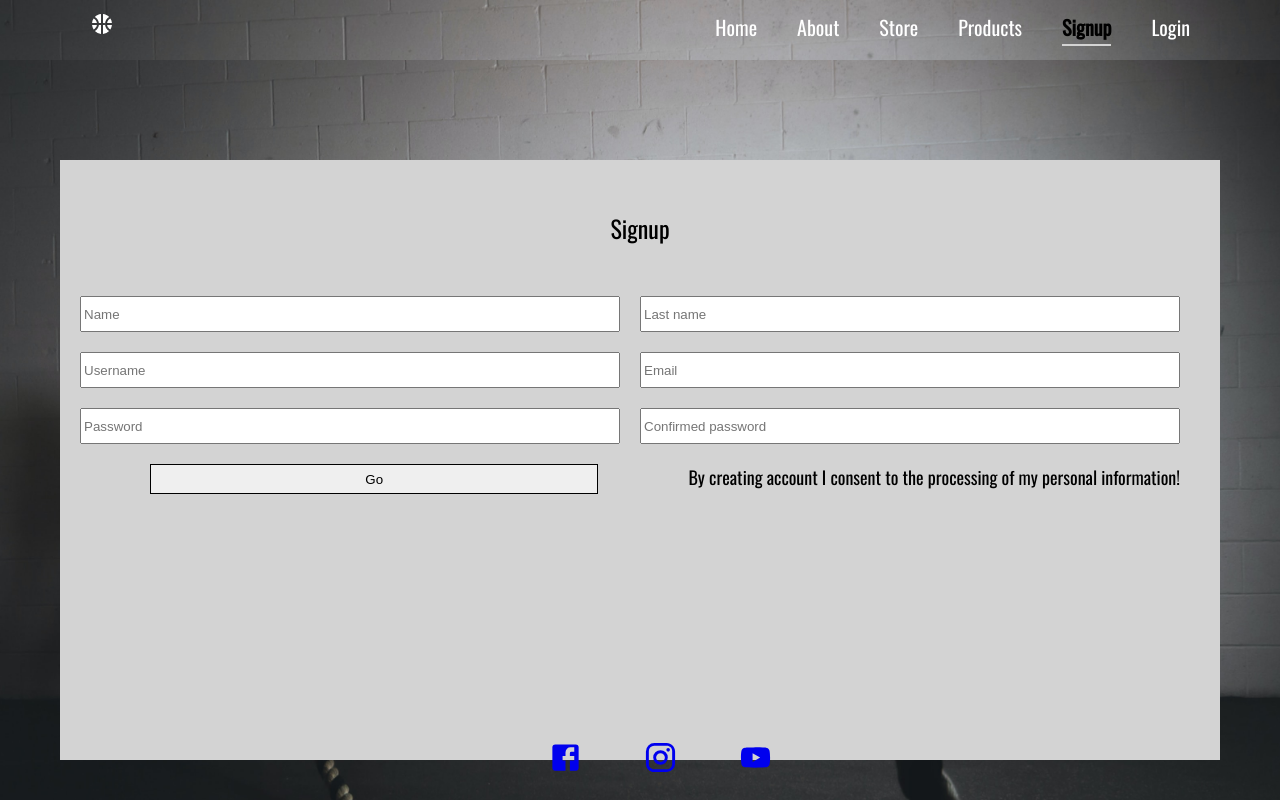
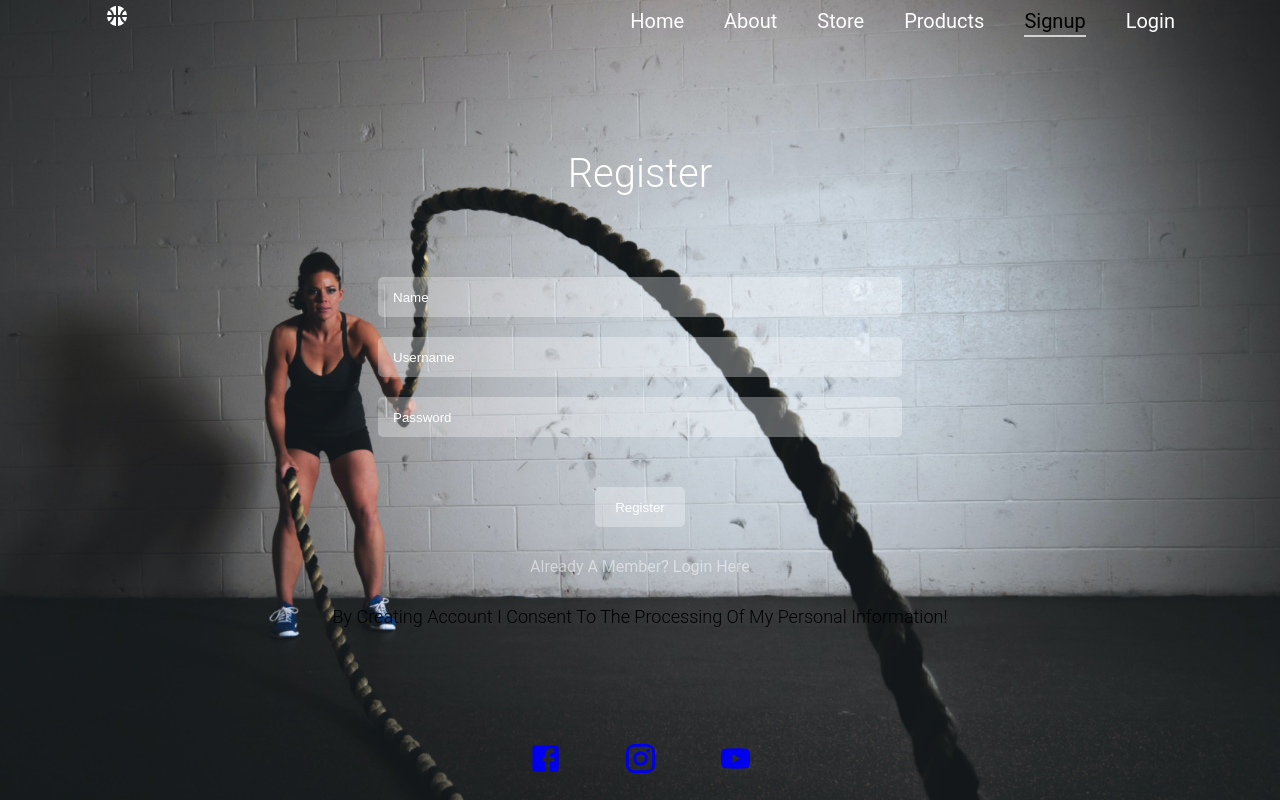
Before and after one commit to TechWithRyan/vite-shop, a React (Vite) app: page /Signup in a window 1280 px wide. Shown: the top 800 px of the page. Built offline with nearby package versions, Linux system fonts and the light colour scheme.

Commit message:
Styling done

```diff
--- a/src/component/Login.jsx
+++ b/src/component/Login.jsx
@@ -4,7 +4,6 @@ import styled from 'styled-components';
 
 const Button = styled.button`
   width: 20%;
-  border: 1px solid;
   margin: 0 auto;
   margin-top: 20px ;
   height: 30px;
@@ -19,7 +18,6 @@ const Input = styled.input`
 
 const Wrapper = styled.div`
   padding: 40px;
-  background-color: lightgray;
   height: 50%;
   margin: 0 auto;
   margin-top: 20px;
@@ -32,7 +30,6 @@ const Container = styled.div`
   display: flex;
   align-item: center;
   justify-content: center;
-  background-color: #fff;
 `;
 
 const Form = styled.form`
@@ -41,9 +38,9 @@ const Form = styled.form`
 `;
 
 const Title = styled.h1`
-  font-size: 24px;
+  font-size: 40px;
   font-weight: 300;
-  color: #000;
+  color: #fff;
   padding: 30px;
 `;
 
@@ -60,12 +57,12 @@ const Login = () => {
     <Container className='hero-image'>
       <Wrapper>
         <Title>Login</Title>
-        <Form>
+        <Form className='form'>
 
-          <Input placeholder="Username"/>
+          <Input placeholder="Username" class="email"/>
           <Input placeholder="Password" type="password"/>
           <Link>Forgot Password?</Link>
-          <Button>Go</Button>
+          <Button className='submit-btn'>Go</Button>
           <Link>New Account</Link>
 
         </Form>
--- a/src/component/Navbar/Navbar.css
+++ b/src/component/Navbar/Navbar.css
@@ -45,7 +45,6 @@
 
 .nav-elements ul a.active{
     color: black;
-    font-weight: 800;
     position: relative;
 }
 
@@ -74,7 +73,10 @@
         position: absolute;
         right: 0;
         top: 60px;
-        background-color:#0e6397;
+        background-image:url("/images/gym.jpg");
+        background-position: center;
+        background-size: cover;
+        background-repeat: no-repeat;
         width: 0px;
         height: 60vh;
         transition: all 0.3s ease-in;
--- /dev/null
+++ b/src/component/Signup.css
@@ -0,0 +1,77 @@
+* {
+    margin: 0;
+    padding: 0;
+    box-sizing: border-box;
+}
+
+*:focus {
+    outline: none;
+}
+
+.form {
+    width: 400px;
+    height: auto;
+    color: #fff;
+    font-family: 'roboto', sans-serif;
+}
+
+.heading {
+    opacity: 1;
+    text-transform: capitalize;
+    text-align: center;
+    font-size: 40px;
+    font-weight: 300;
+    margin-bottom: 50px;
+}
+
+input,
+.submit-btn {
+    opacity: 1;
+    width: 80%;
+    height: 40px;
+    display: block;
+    margin: 20px auto;
+    border-radius: 5px;
+    background: rgba(255, 255, 255, 0.3);
+    border: none;
+    color: #fff;
+    padding: 15px;
+    transition: .5s;
+    text-transform: capitalize;
+}
+
+input::placeholder {
+    color: #fff;
+}
+
+input:focus,
+.submit-btn:hover {
+    background: #fff;
+    color: #000;
+}
+
+input:focus::placeholder {
+    color: #000;
+}
+
+.submit-btn {
+    width: auto;
+    padding: 0 20px;
+    cursor: pointer;
+    margin: 50px auto 0;
+    opacity: 1;
+}
+
+.link {
+    opacity: 1;
+    text-align: center;
+    text-transform: capitalize;
+    text-decoration: none;
+    color: rgba(255, 255, 255, 0.5);
+    display: block;
+    margin: 30px auto;
+}
+
+.link:hover {
+    color: #fff;
+}
--- a/src/component/Signup.jsx
+++ b/src/component/Signup.jsx
@@ -1,4 +1,5 @@
 import styled from 'styled-components';
+import "./Signup.css"
 
 const Agreement = styled.span`
   font-size:18px;
@@ -6,26 +7,14 @@ const Agreement = styled.span`
 `;
 
 const Button = styled.button`
-  width: 40%;
-  border: 1px solid;
-  margin: 0 auto;
-  margin-top: 20px ;
-  height: 30px;
+
 `;
 
 const Input = styled.input`
-  flex: 1;
-  height: 30px;
-  min-width: 40%;
-  margin: 20px 20px 0px 0px;
+
     `;
 
 const Wrapper = styled.div`
-  width: 100%;
-  padding: 20px;
-  background-color: lightgray;
-  margin-top: 40px;
-  height: 70%;
 
 `;
 
@@ -39,14 +28,12 @@ const Container = styled.div`
 `;
 
 const Form = styled.form`
-  display: flex;
-  flex-wrap: wrap;
+
 `;
 
 const Title = styled.h1`
-  font-size: 24px;
   font-weight: 300;
-  color: #000;
+  color: #fff;
   padding: 30px;
 `;
 
@@ -55,20 +42,19 @@ const Signup = () => {
     <section className="hero-image">
     <Container>
       <Wrapper>
-        <Title>Signup</Title>
+        <Title className='heading'>Register</Title>
         <Form>
-          <Input placeholder="Name"/>
-          <Input placeholder="Last name"/>
-          <Input placeholder="Username"/>
-          <Input placeholder="Email"/>
-          <Input placeholder="Password" type="password"/>
-          <Input placeholder="Confirmed password" type="password"/>
-          <Button>Go</Button>
-          <Agreement>By creating account I consent to the processing of my personal information!</Agreement>
+          <Input placeholder="Name" type="text" autocomplete="off" className="name" required/>
+          <Input placeholder="Username" type="email" autocomplete="off" className="email" required/>
+          <Input placeholder="Password" type="password" type="password" required/>
+          <button className='submit-btn'>Register</button>
+          <a href="/public/js/login.html" class="link">Already a member? Login here</a>
+          <Agreement className='heading'>By creating account I consent to the processing of my personal information!</Agreement>
         </Form>
       </Wrapper>
     </Container>
  </section>
+
   );
 };
 
--- a/src/component/Store.jsx
+++ b/src/component/Store.jsx
@@ -9,7 +9,6 @@ const Container = styled.div`
     display: flex;
     flex-wrap: wrap;
     justify-content: space-between;
-    margin-top: 50px;
 `;
 
 
@@ -29,7 +28,6 @@ useEffect(() => {
 
 },[])
 console.log(product)
-debugger;
     return (
         <div>
 
--- a/src/component/home.jsx
+++ b/src/component/home.jsx
@@ -18,23 +18,6 @@ return (
           <p className='hero-p'>We're just getting started</p>
         </section>
 
-    <Grid container justifyContent = 'center'>
-      <Grid>
-        {/* <div className="main-top">
-          <div className="main-header">Home</div>
-          <div className=""><img src={A1} alt="shoes" /></div>
-        </div>
-        <div className="main-new-product">
-          {newProduct.map((item) =>(
-            <Products item = {item} key={item.id} />
-          ))}
-        </div> */}
-
-
-
-
-      </Grid>
-    </Grid>
     </Box>
 
   );
--- a/src/component/index.scss
+++ b/src/component/index.scss
@@ -30,7 +30,7 @@ a:hover {
     margin: 0 auto;
     align-items: center;
     justify-content: center;
-    background-color:#0B4E79;
+    background-color:transparent;
     width: 100%;
 }
 
@@ -50,7 +50,7 @@ body{
     background: url('/images/gym.jpg');
     background-size: cover;
     background-position: center;
-    font-family: 'Oswald', sans-serif;
+    font-family: 'roboto', sans-serif;
     width: auto;
     margin: 0 auto;
 }
@@ -73,7 +73,7 @@ img{
 }
 
 .contact-container{
-    background-color: #0B4E79;
+    background-color: transparent;
     height: auto;
 }
 
@@ -88,11 +88,7 @@ img{
 
 .hero-image {
   padding: 60px;
-  background-image:  url("/images/gym.jpg");
   height: 100vh;
-  background-position: center;
-  background-repeat: no-repeat;
-  background-size: cover;
   position: relative;
   z-index: 2;
 }
```
